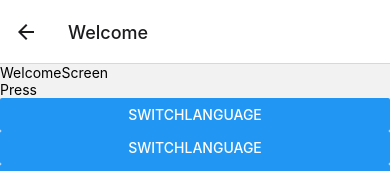
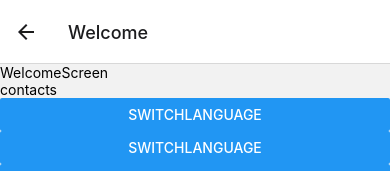
Before and after one commit to Polovkin/papa-vinyl-mobile, a React Native app: screen /Welcome in a window 390 px wide. Shown: the top 171 px of the page. Built offline with nearby package versions, Linux system fonts and the light colour scheme; no server answers.

Commit message:
feat(project): add site i18n locales

```diff
--- /dev/null
+++ b/src/localization/en/common.json
@@ -0,0 +1,5 @@
+{
+  "contacts": "contacts",
+  "home": "home",
+  "shop": "shop"
+}
--- a/src/localization/en/translation.json
+++ /dev/null
@@ -1,6 +0,0 @@
-{
-  "common": {
-    "button": "Press",
-    "title": "Title"
-  }
-}
--- /dev/null
+++ b/src/localization/en/ui.json
@@ -0,0 +1,8 @@
+{
+  "errors": {
+    "required": "This field is required"
+  },
+  "inputs": {
+    "first-name": "first name"
+  }
+}
--- a/src/localization/i18n.ts
+++ b/src/localization/i18n.ts
@@ -1,14 +1,18 @@
 import i18n from 'i18next';
 import {initReactI18next} from 'react-i18next';
-import translationEN from './en/translation.json';
-import translationRU from './ru/translation.json';
 
 export const resources = {
   en: {
-    translation: translationEN,
+    ui: require('../../src/localization/en/ui.json'),
+    common: require('../../src/localization/en/common.json'),
   },
   ru: {
-    translation: translationRU,
+    ui: require('../../src/localization/ru/ui.json'),
+    common: require('../../src/localization/ru/common.json'),
+  },
+  ua: {
+    ui: require('../../src/localization/ua/ui.json'),
+    common: require('../../src/localization/ua/common.json'),
   },
 };
 
--- /dev/null
+++ b/src/localization/ru/common.json
@@ -0,0 +1,5 @@
+{
+  "contacts": "контакты",
+  "home": "главная",
+  "shop": "магазин"
+}
--- a/src/localization/ru/translation.json
+++ /dev/null
@@ -1,6 +0,0 @@
-{
-  "common": {
-    "button": "Нажать",
-    "title": "Заголовок"
-  }
-}
--- /dev/null
+++ b/src/localization/ru/ui.json
@@ -0,0 +1,8 @@
+{
+  "errors": {
+    "required": "Поле обяхзательно для ввода"
+  },
+  "inputs": {
+    "first-name": "имя"
+  }
+}
--- /dev/null
+++ b/src/localization/ua/common.json
@@ -0,0 +1,5 @@
+{
+  "contacts": "контакти",
+  "home": "головна",
+  "shop": "магазин"
+}
--- /dev/null
+++ b/src/localization/ua/ui.json
@@ -0,0 +1,8 @@
+{
+  "errors": {
+    "required": "Поле обов'язкове для вводу"
+  },
+  "inputs": {
+    "first-name": "імя"
+  }
+}
--- a/src/screens/WelcomeScreen.tsx
+++ b/src/screens/WelcomeScreen.tsx
@@ -15,7 +15,7 @@ const WelcomeScreen: FC<Props> = ({navigation}) => {
   return (
     <View>
       <Text>WelcomeScreen</Text>
-      <Text>{t('translation:common.button')}</Text>
+      <Text>{t('common:contacts')}</Text>
 
       <Button
         onPress={() => i18n.changeLanguage('en')}
```
